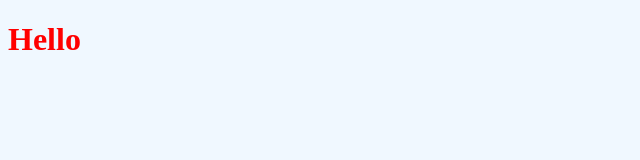
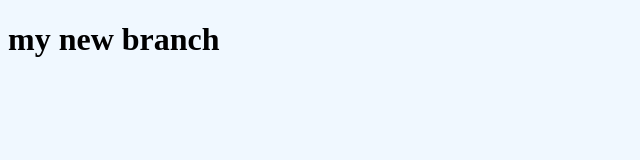
Before and after one commit to L78h/myproject, a plain HTML site: page index.html in a window 1280 px wide. Shown: the whole page, without its empty margins (0-640 px from the left). Drawn offline with Linux system fonts and the light colour scheme.

Commit message:
changing style for the title

```diff
--- a/index.html
+++ b/index.html
@@ -8,7 +8,7 @@
 
 </head>
 <body>
-    <h1>Hello</h1>
+    <h1>my new branch</h1>
     <script src="app.js"></script>
 </body>
 </html>
--- a/style.css
+++ b/style.css
@@ -1,4 +1,4 @@
 body{background-color: aliceblue;}
 h1{
-    color: red;
+    color: black;
 }
```
